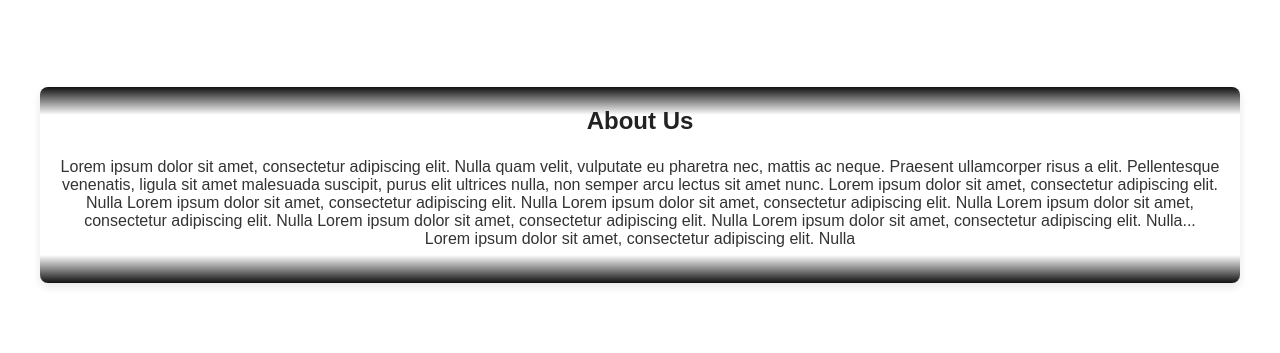
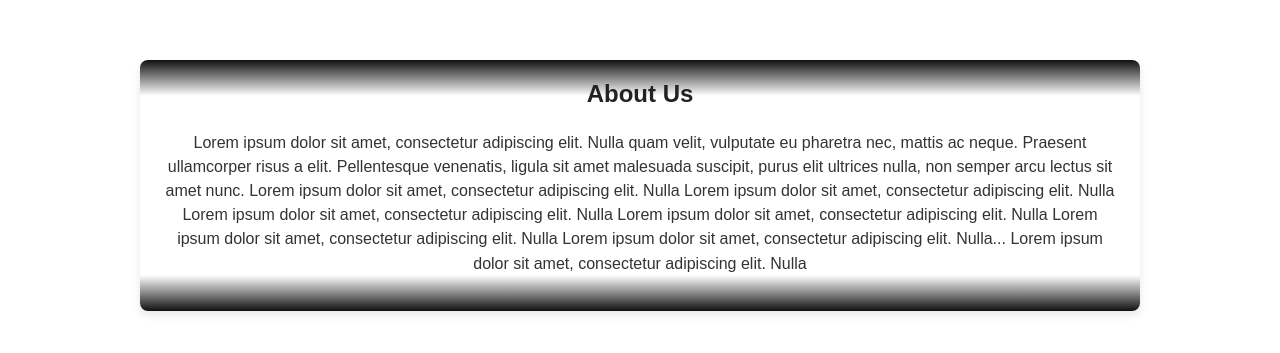
Before and after one commit to Iydeejames/Fortress-of-hope, a React (Create React App) app: page / in a window 1280 px wide. Shown: the part 1989-2342 px from the top of the page. Built offline with nearby package versions, Linux system fonts and the light colour scheme.

Commit message:
Update App.css

```diff
--- a/src/App.css
+++ b/src/App.css
@@ -249,13 +249,15 @@ body {
   height: 75vh;
   text-align: center;
   margin-top: 20px;
+  padding-left: 8rem;
+  padding-right: 8rem;
 }
 
 .video-section h2{
   font-size: 3rem;
   color: #aaa;
   font-family: 'Times New Roman', Times, serif;
-  margin-bottom: 1.5rem;
+  margin-bottom: 1.7rem;
   margin-top: 3rem;
 }
 
@@ -297,8 +299,6 @@ video {
   filter: grayscale(0%);
 }
 
-/* AboutSection.css   background: linear-gradient(rgba(0, 0, 0, 0.938), rgba(255, 255, 255, 0),rgba(255, 255, 255, 0),rgba(255, 255, 255, 0),rgba(255, 255, 255, 0), rgba(255, 255, 255, 0), rgba(255, 255, 255, 0), rgba(0, 0, 0, 0.938));  */
-
 /* AboutSection.css */
 
 .about-section {
@@ -314,7 +314,7 @@ video {
   border-radius: 8px;
   box-shadow: 0 4px 8px rgba(0, 0, 0, 0.1);
   text-align: center;
-  max-width: 1200px;
+  max-width: 1000px;
   margin-top: -4rem;
 }
 
@@ -327,6 +327,7 @@ video {
 
 .about-text {
   font-size: 16px;
-  color: #333; /* Set text color to a slightly lighter shade of black */
+  color: #333;
   margin-bottom: 15px;
+  line-height: 1.7rem;
 }
```
